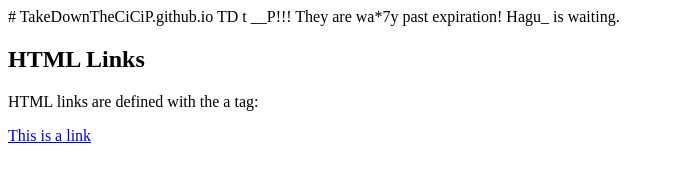
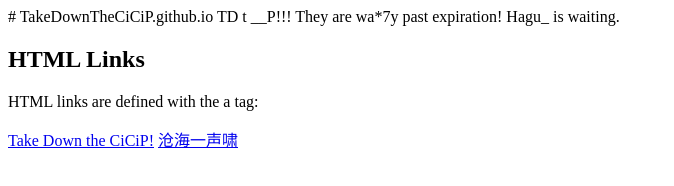
Before and after one commit to TakeDownTheCiCiP/TakeDownTheCiCiP.github.io, a plain HTML site: page index.html in a window 1280 px wide. Shown: the whole page, without its empty margins (0-674 px from the left). Drawn offline with Linux system fonts and the light colour scheme.

Commit message:
Update index.html

```diff
--- a/index.html
+++ b/index.html
@@ -7,7 +7,8 @@ TD t __P!!!  They are wa*7y past expiration! Hagu_ is waiting.
 <h2>HTML Links</h2>
 <p>HTML links are defined with the a tag:</p>
 
-<a href="https://www.w3schools.com">This is a link</a>
-
+<!-- <a href="https://www.w3schools.com">This is a link</a> -->
+<a href="https://drive.google.com/file/d/1qCviGfklACTO1X8NTtFyGkLiH-22wDjm/view?usp=sharing"> Take Down the CiCiP!</a>
+<a href="https://drive.google.com/file/d/1g-fXB1dJCh6E_UQvl8n-f11auo-FmH-h/view?usp=sharing"> 沧海一声啸 </a>
 </body>
 </html>
```
